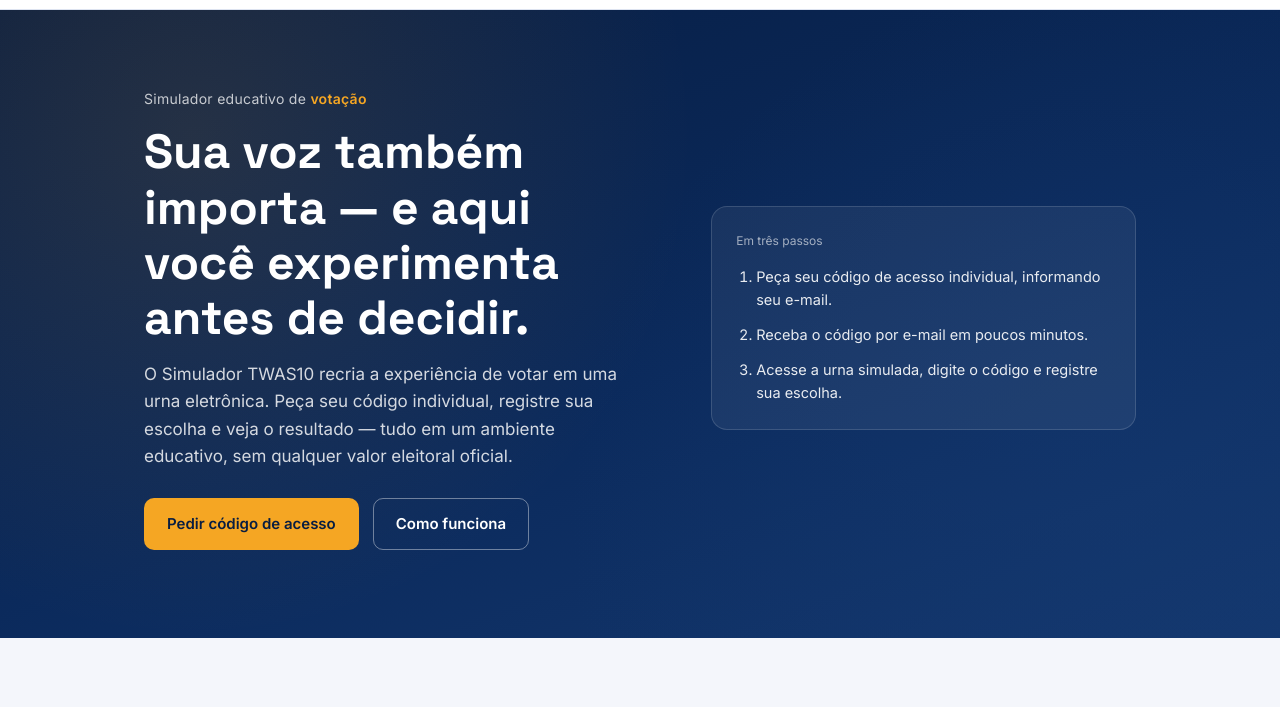
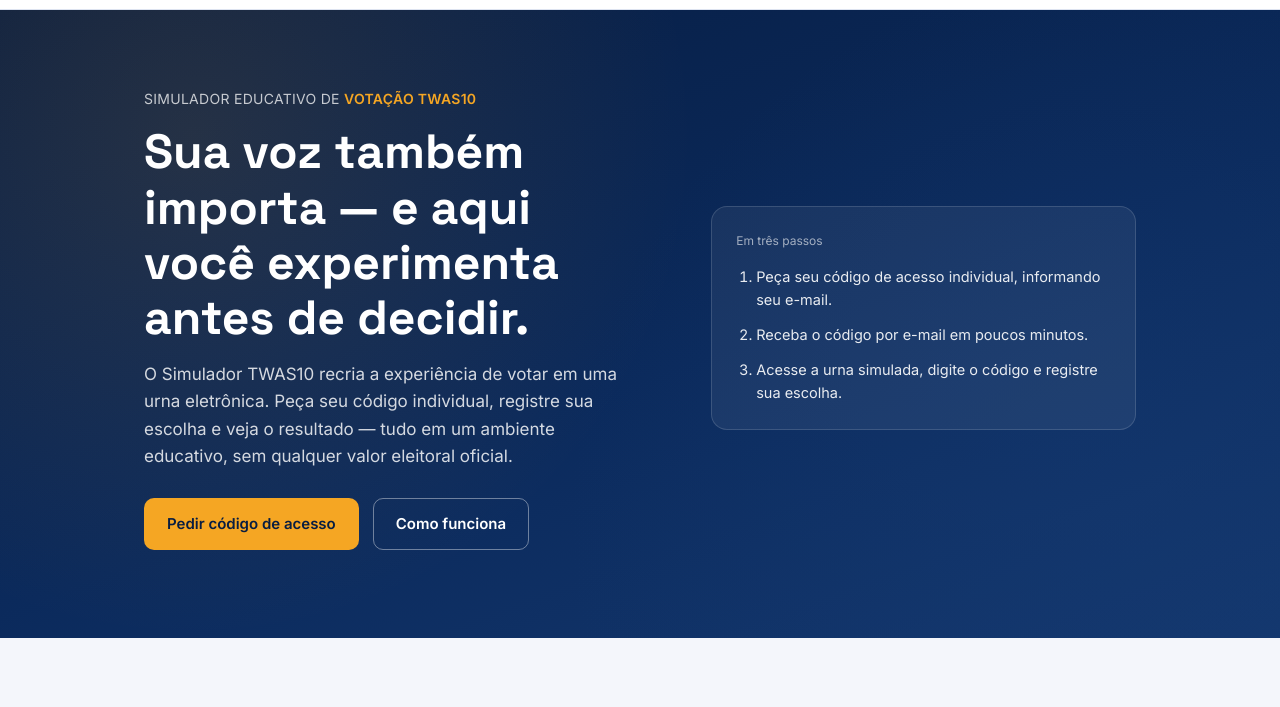
Before and after one commit to TWAS10/simulador-votacao, a plain HTML site: page site/index.html in a window 1280 px wide. Shown: the part 49-756 px from the top of the page. Drawn offline with Linux system fonts and the light colour scheme.

Commit message:
Update eyebrow text in index.html

```diff
--- a/site/index.html
+++ b/site/index.html
@@ -33,7 +33,7 @@
 <section class="hero">
   <div class="wrap">
     <div>
-      <span class="eyebrow">Simulador educativo de <strong>votação</strong></span>
+      <span class="eyebrow">SIMULADOR EDUCATIVO DE <strong>VOTAÇÃO TWAS10</strong></span>
       <h1>Sua voz também importa — e aqui você experimenta antes de decidir.</h1>
       <p class="lede">
         O Simulador TWAS10 recria a experiência de votar em uma urna eletrônica.
```
